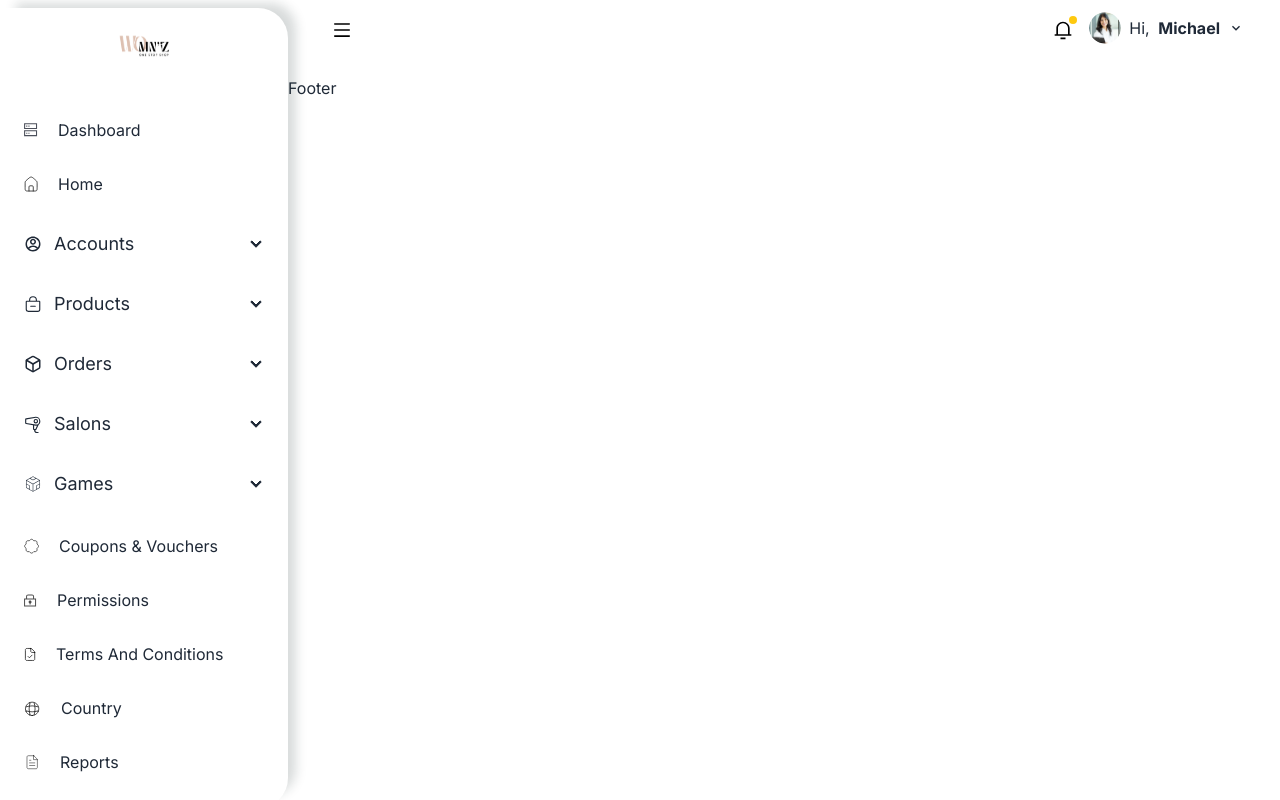
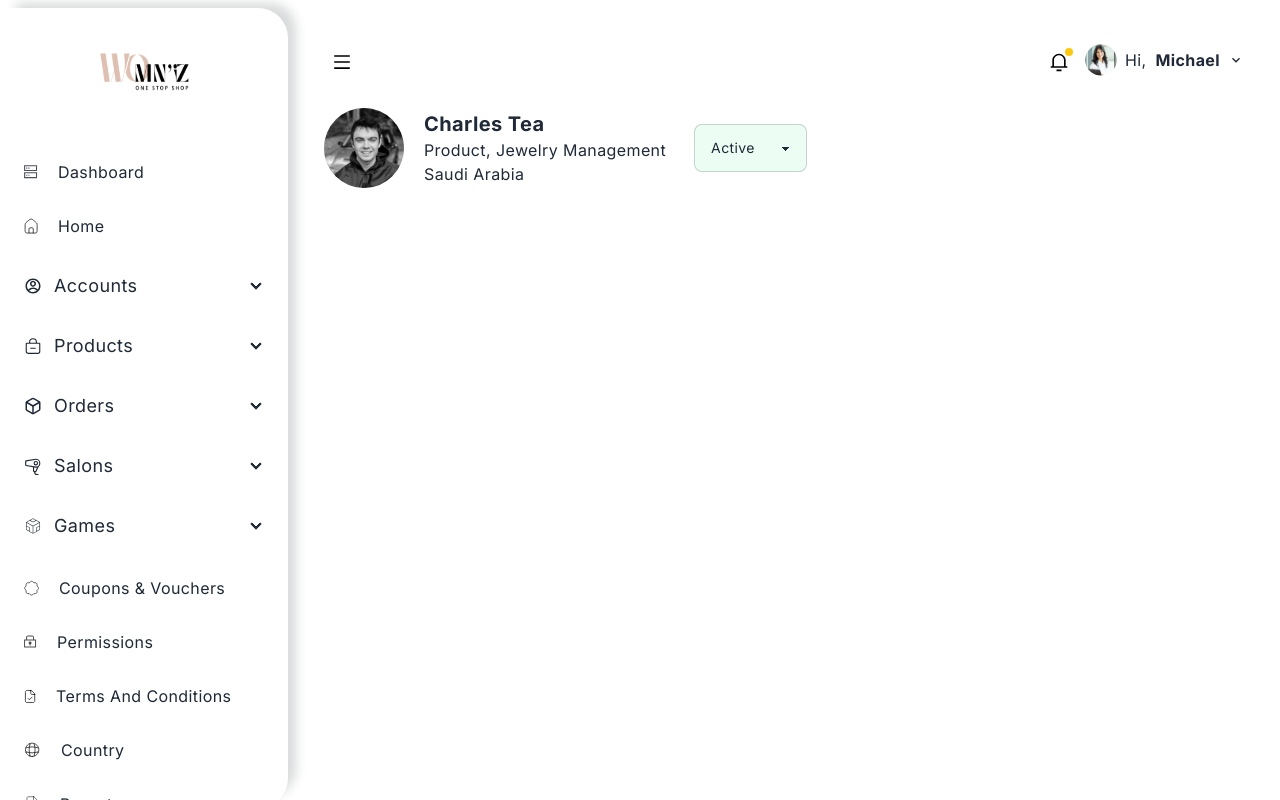
Before and after one commit to OusamaMahmoud/womniz, a React (Vite) app: page /accounts/Admins/3 in a window 1280 px wide. Built offline with nearby package versions, Linux system fonts and the light colour scheme.

Commit message:
Create Admin Profile Page.

```diff
--- a/package.json
+++ b/package.json
@@ -18,6 +18,7 @@
     "react-dom": "^18.2.0",
     "react-icons": "^5.2.1",
     "react-router-dom": "^6.23.1",
+    "react-toastify": "^10.0.5",
     "sort-by": "^1.2.0"
   },
   "devDependencies": {
--- a/src/App.tsx
+++ b/src/App.tsx
@@ -10,6 +10,7 @@ import {
   Vendors,
 } from "./components";
 import { useStateContext } from "./contexts/ContextProvider";
+import AdminProfile from "./components/AdminProfile";
 function App() {
 const {activeMenu} =useStateContext();
   return (
@@ -32,13 +33,14 @@ const {activeMenu} =useStateContext();
                 : " w-full min-h-screen flex-2 "
             }
           >
-            <div className="static w-full ">
+            <div className="static w-full mt-8">
               <Navbar />
             </div>
             <div className="m-4">
               <Routes>
                 <Route path="/" element={<Dashboard />} />
                 <Route path="/accounts/Admins" element={<Admins />} />
+                <Route path="/accounts/Admins/:id" element={<AdminProfile />} />
                 <Route path="/accounts/Customers" element={<Customers />} />
                 <Route path="/accounts/Vendors" element={<Vendors />} />
               </Routes>
--- /dev/null
+++ b/src/components/AdminProfile.tsx
@@ -0,0 +1,43 @@
+import { useState } from "react";
+
+const AdminProfile = () => {
+  const [status, setStatus] = useState<string>("Active");
+
+  const handleChange = (e: React.ChangeEvent<HTMLSelectElement>) => {
+    setStatus(e.target.value);
+  };
+
+  const getBackgroundColor = () => {
+    if (status === "Active") {
+      return "bg-[#ECFDF3]"; // Green background for Active
+    } else if (status === "Inactive") {
+      return "bg-[#FDECEC]"; // Red background for Inactive
+    } else {
+      return "bg-white"; // Default background
+    }
+  };
+  return (
+    <div className="container mx-auto px-5">
+      <div className="flex justify-between items-center">
+        <div className="flex gap-3 items-center">
+          <img src="/src/assets/admin/avatarInfo.svg" alt="avatar" />
+          <div className="ml-2">
+            <p className="text-xl font-bold ">Charles Tea</p>
+            <p className="capitalize">Product, Jewelry Management</p>
+            <p className="capitalize">Saudi Arabia</p>
+          </div>
+          <select
+            className={`select select-bordered ml-4 ${getBackgroundColor()}`}
+            value={status}
+            onChange={handleChange}
+          >
+            <option value="Active" >Active</option>
+            <option value="Inactive">Inactive</option>
+          </select>
+        </div>
+      </div>
+    </div>
+  );
+};
+
+export default AdminProfile;
--- a/src/components/Admins.tsx
+++ b/src/components/Admins.tsx
@@ -1,8 +1,15 @@
 import React, { useState, useEffect } from "react";
 import { admins } from "../data/dummy";
-import { BiExport, BiPlusCircle, BiTrash } from "react-icons/bi";
+import {
+  BiDotsHorizontalRounded,
+  BiExport,
+  BiPlusCircle,
+  BiTrash,
+} from "react-icons/bi";
 import avatar from "../assets/admin/avatar.svg";
-
+import { ToastContainer, toast } from "react-toastify";
+import "react-toastify/dist/ReactToastify.css";
+import { Link } from "react-router-dom";
 interface Admin {
   id: number;
   name: string;
@@ -86,20 +93,22 @@ const Admins: React.FC = () => {
     const { name, value } = e.target;
     setNewAdmin((prev) => ({ ...prev, [name]: value }));
   };
-
+  const notify = () => toast.success("Wow so easy!");
   const handleSubmit = () => {
     const newId = Math.max(...admins.map((a) => a.id)) + 1;
     const newAdminData = { ...newAdmin, id: newId } as Admin;
     setFilteredAdmins((prev) => [...prev, newAdminData]);
+    notify();
     closeModal();
   };
 
   return (
     <div className="overflow-x-scroll p-5">
+      <ToastContainer />
       <div className="flex justify-between items-center mb-5">
         <h1 className="font-medium text-4xl capitalize">Admins Details</h1>
         <div className="flex items-center gap-2">
-          <button className="btn btn-primary" onClick={openModal}>
+          <button className="btn bg-mainColor text-[white]" onClick={openModal}>
             <BiPlusCircle className="text-xl" /> Add Admin Account
           </button>
           <button
@@ -202,20 +211,32 @@ const Admins: React.FC = () => {
                 </label>
               </th>
               <td>{admin.id}</td>
-              <td>{admin.name}</td>
+              <td className="hover:bg-[#ECFDF3] hover:rounded-md">
+                <Link to={"/accounts/Admins/3"}>{admin.name}</Link>{" "}
+              </td>
               <td>{admin.email}</td>
               <td>{admin.phone}</td>
               <td>{admin.age}</td>
               <td>{admin.location}</td>
               <td>{admin.category}</td>
-              <td>{admin.status}</td>
+              <td>
+                <div
+                  className={`badge flex gap-1 ${
+                    admin.status.toLowerCase() === "Active".toLowerCase()
+                      ? "bg-[#ECFDF3] text-[#037847]"
+                      : "bg-[#F2F4F7] text-[#E20000] "
+                  } `}
+                >
+                  <BiDotsHorizontalRounded /> {admin.status}
+                </div>
+              </td>
             </tr>
           ))}
         </tbody>
       </table>
 
       {isModalOpen && (
-        <div className="modal modal-open">
+        <div className="modal modal-open tracking-wide">
           <div className="modal-box max-w-3xl px-10">
             <h3 className="font-bold text-lg text-left">Add Regular Admin</h3>
             <div className="flex justify-center items-center my-8">
@@ -345,12 +366,15 @@ const Admins: React.FC = () => {
                 />
               </div>
             </div>
-            <div className="modal-action">
-              <button className="btn" onClick={handleSubmit}>
-                Add Admin
+            <div className="modal-action flex justify-around items-center">
+              <button
+                className="btn px-20 bg-mainColor text-[white]"
+                onClick={handleSubmit}
+              >
+                Save
               </button>
-              <button className="btn btn-outline" onClick={closeModal}>
-                Close
+              <button className="btn bg-transparent px-20" onClick={closeModal}>
+                Cancel
               </button>
             </div>
           </div>
--- a/src/components/Footer.tsx
+++ b/src/components/Footer.tsx
@@ -1,7 +1,7 @@
 
 const Footer = () => {
   return (
-    <div>Footer</div>
+    <div></div>
   )
 }
 
--- a/src/components/Navbar.tsx
+++ b/src/components/Navbar.tsx
@@ -63,7 +63,7 @@ const Navbar = () => {
 
   const handleActiveMenu = () => setActiveMenu(!activeMenu);
   return (
-    <div className="flex justify-between p-2 md:ml-6 md:mr-6 relative">
+    <div className="flex justify-between p-2 md:ml-6 md:mr-6 relative ">
       <NavButton
         title="Menu"
         customFunc={handleActiveMenu}
--- a/src/components/Sidebar.tsx
+++ b/src/components/Sidebar.tsx
@@ -33,7 +33,7 @@ const Sidebar = () => {
   };
 
   const activeLink =
-    "flex items-center gap-5 pl-2 pt-3 pb-2.5 rounded-2xl hover:bg-[#BED3C4] hover:text-[#577656] text-md m-2";
+    "flex items-center gap-5 pl-2 pt-3 pb-2.5 rounded-2xl text-[#577656] hover:bg-[#BED3C4] hover:text-[#577656] text-md m-2";
   const normalLink =
     "flex items-center gap-5 pl-2 pt-3 pb-2.5 rounded-2xl text-md m-2  hover:bg-[#BED3C4] hover:text-[#577656]";
 
@@ -45,8 +45,8 @@ const Sidebar = () => {
       {activeMenu && (
         <>
           <div className="flex justify-between md:justify-center items-center">
-            <Link to="/" onClick={handleCloseSideBar} className="mt-4">
-              <img src={logo} alt="logo" />
+            <Link to="/" onClick={handleCloseSideBar} className="mt-6">
+              <img src={logo} alt="logo" className="object-cover md:w-36"/>
             </Link>
             <div className="tooltip tooltip-bottom" data-tip={"Close"}>
               <button
@@ -87,7 +87,7 @@ const Sidebar = () => {
                   <div
                     className={`flex items-center text-lg gap-3 ${
                       activeIndex === idx
-                        ? "text-white bg-[#577656] font-medium"
+                        ? "text-[white] bg-[#577656] font-medium"
                         : ""
                     } collapse-title  capitalize `}
                   >
--- a/src/index.css
+++ b/src/index.css
@@ -3,6 +3,7 @@
 body{
     margin: 0;
     padding:0;
+    letter-spacing: 0.025em;
     font-family: "Inter", sans-serif;
 }
 
```
Also changed, not shown: src/assets/admin/avatarInfo.svg (added), 1 other file (tests, documents, lock files or other folders).
